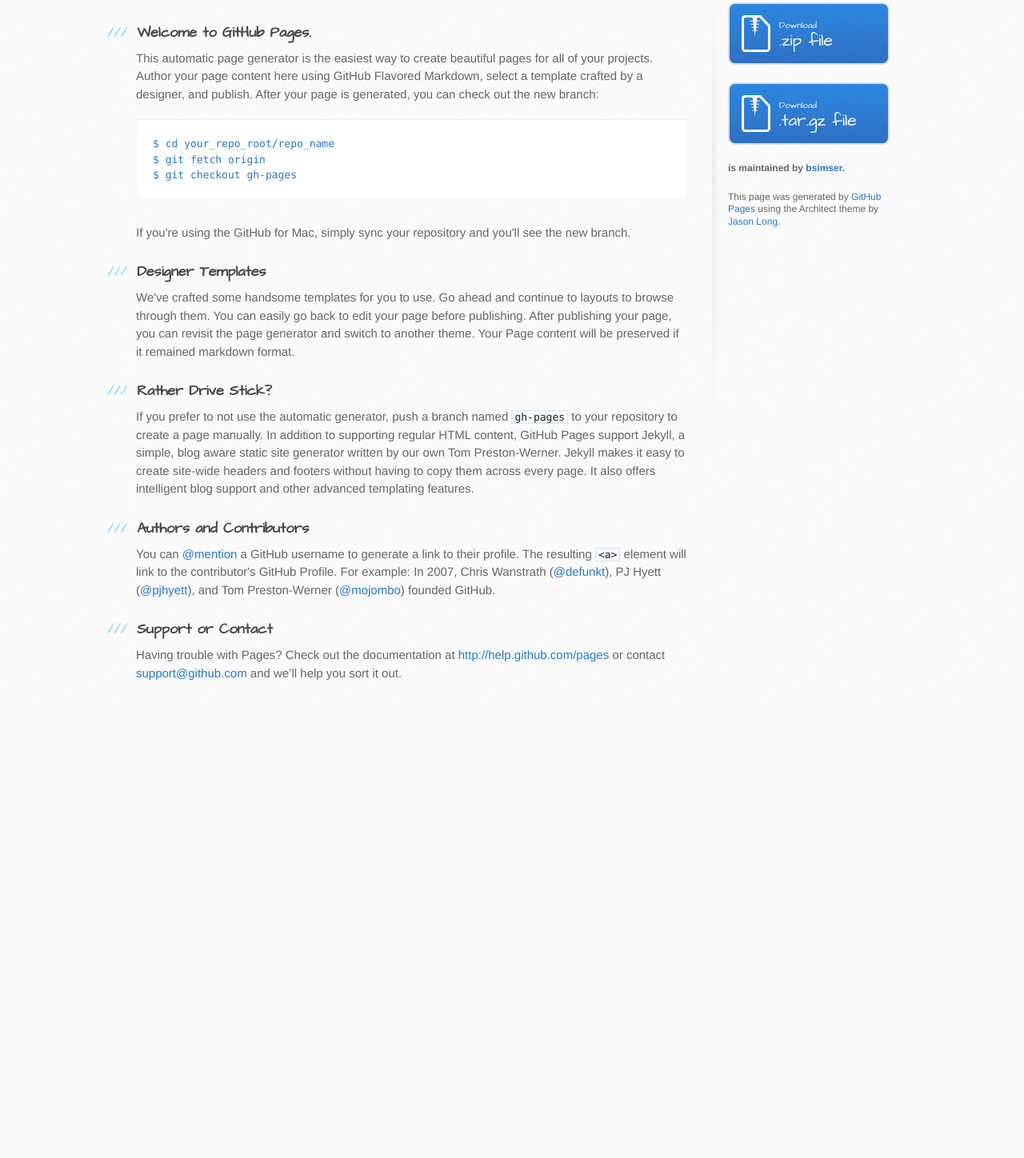
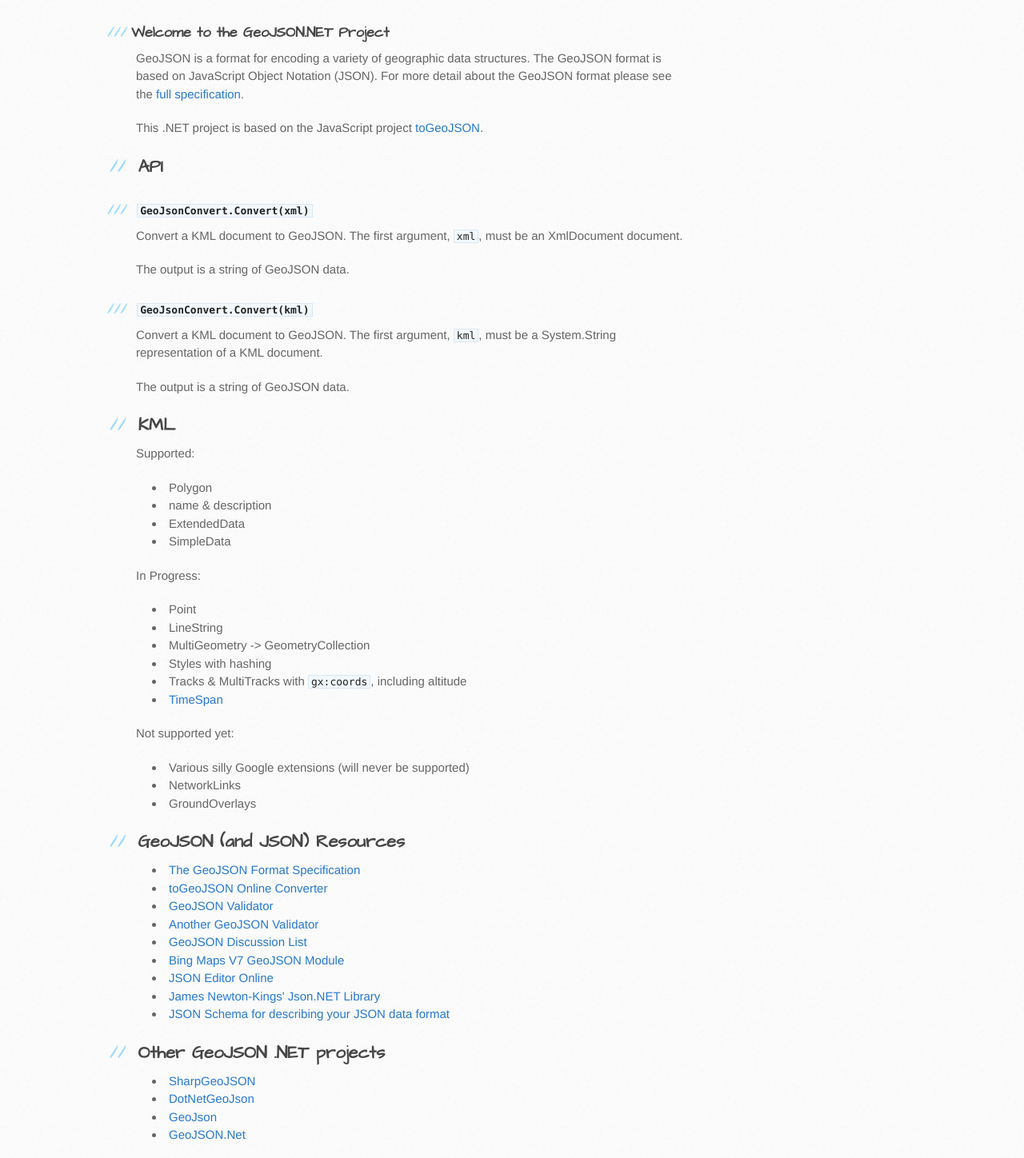
Before and after one commit to bsimser/GeoJSON.NET, a plain HTML site: page index.html in a window 1280 px wide. Shown: the part 263-1711 px from the top of the page at 80% size. Before the commit the page ends 1159 px from the top, so only its background shows below. Drawn offline with Linux system fonts and the light colour scheme.

Commit message:
Replaced boilerplate text in website

```diff
--- a/index.html
+++ b/index.html
@@ -28,37 +28,81 @@
     <div id="content-wrapper">
       <div class="inner clearfix">
         <section id="main-content">
-          <h3>
-<a name="welcome-to-github-pages" class="anchor" href="#welcome-to-github-pages"><span class="octicon octicon-link"></span></a>Welcome to GitHub Pages.</h3>
+<h3>Welcome to the GeoJSON.NET Project</h3>
 
-<p>This automatic page generator is the easiest way to create beautiful pages for all of your projects. Author your page content here using GitHub Flavored Markdown, select a template crafted by a designer, and publish. After your page is generated, you can check out the new branch:</p>
+<p>GeoJSON is a format for encoding a variety of geographic data structures. The GeoJSON format is based on JavaScript Object Notation (JSON). For more detail about the GeoJSON format please see the <a href="http://geojson.org/geojson-spec.html">full specification</a>.</p>
 
-<pre><code>$ cd your_repo_root/repo_name
-$ git fetch origin
-$ git checkout gh-pages
-</code></pre>
+<p>This .NET project is based on the JavaScript project <a href="http://mapbox.github.io/togeojson/">toGeoJSON</a>.</p>
 
-<p>If you're using the GitHub for Mac, simply sync your repository and you'll see the new branch.</p>
+<h2>
+<a name="user-content-api" class="anchor" href="#api"><span class="octicon octicon-link"></span></a>API</h2>
 
 <h3>
-<a name="designer-templates" class="anchor" href="#designer-templates"><span class="octicon octicon-link"></span></a>Designer Templates</h3>
+<a name="user-content-geojsonconvertconvertxml" class="anchor" href="#geojsonconvertconvertxml"><span class="octicon octicon-link"></span></a><code>GeoJsonConvert.Convert(xml)</code>
+</h3>
 
-<p>We've crafted some handsome templates for you to use. Go ahead and continue to layouts to browse through them. You can easily go back to edit your page before publishing. After publishing your page, you can revisit the page generator and switch to another theme. Your Page content will be preserved if it remained markdown format.</p>
+<p>Convert a KML document to GeoJSON. The first argument, <code>xml</code>, must be an XmlDocument
+document.</p>
+
+<p>The output is a string of GeoJSON data.</p>
 
 <h3>
-<a name="rather-drive-stick" class="anchor" href="#rather-drive-stick"><span class="octicon octicon-link"></span></a>Rather Drive Stick?</h3>
+<a name="user-content-geojsonconvertconvertkml" class="anchor" href="#geojsonconvertconvertkml"><span class="octicon octicon-link"></span></a><code>GeoJsonConvert.Convert(kml)</code>
+</h3>
 
-<p>If you prefer to not use the automatic generator, push a branch named <code>gh-pages</code> to your repository to create a page manually. In addition to supporting regular HTML content, GitHub Pages support Jekyll, a simple, blog aware static site generator written by our own Tom Preston-Werner. Jekyll makes it easy to create site-wide headers and footers without having to copy them across every page. It also offers intelligent blog support and other advanced templating features.</p>
+<p>Convert a KML document to GeoJSON. The first argument, <code>kml</code>, must be a System.String representation of a KML document.</p>
 
-<h3>
-<a name="authors-and-contributors" class="anchor" href="#authors-and-contributors"><span class="octicon octicon-link"></span></a>Authors and Contributors</h3>
+<p>The output is a string of GeoJSON data.</p>
 
-<p>You can <a href="https://github.com/blog/821" class="user-mention">@mention</a> a GitHub username to generate a link to their profile. The resulting <code>&lt;a&gt;</code> element will link to the contributor's GitHub Profile. For example: In 2007, Chris Wanstrath (<a href="https://github.com/defunkt" class="user-mention">@defunkt</a>), PJ Hyett (<a href="https://github.com/pjhyett" class="user-mention">@pjhyett</a>), and Tom Preston-Werner (<a href="https://github.com/mojombo" class="user-mention">@mojombo</a>) founded GitHub.</p>
+<h2>
+<a name="user-content-kml" class="anchor" href="#kml"><span class="octicon octicon-link"></span></a>KML</h2>
 
-<h3>
-<a name="support-or-contact" class="anchor" href="#support-or-contact"><span class="octicon octicon-link"></span></a>Support or Contact</h3>
+<p>Supported:</p>
 
-<p>Having trouble with Pages? Check out the documentation at <a href="http://help.github.com/pages">http://help.github.com/pages</a> or contact <a href="mailto:support@github.com">support@github.com</a> and we’ll help you sort it out.</p>
+<ul class="task-list">
+<li>Polygon</li>
+<li>name &amp; description</li>
+<li>ExtendedData</li>
+<li>SimpleData</li>
+</ul><p>In Progress:</p>
+
+<ul class="task-list">
+<li>Point</li>
+<li>LineString</li>
+<li>MultiGeometry -&gt; GeometryCollection</li>
+<li>Styles with hashing</li>
+<li>Tracks &amp; MultiTracks with <code>gx:coords</code>, including altitude</li>
+<li><a href="https://developers.google.com/kml/documentation/kmlreference#timespan">TimeSpan</a></li>
+</ul><p>Not supported yet:</p>
+
+<ul class="task-list">
+<li>Various silly Google extensions (will never be supported)</li>
+<li>NetworkLinks</li>
+<li>GroundOverlays</li>
+</ul><h2>
+<a name="user-content-geojson-and-json-resources" class="anchor" href="#geojson-and-json-resources"><span class="octicon octicon-link"></span></a>GeoJSON (and JSON) Resources</h2>
+
+<ul class="task-list">
+<li><a href="http://geojson.org/geojson-spec.html">The GeoJSON Format Specification</a></li>
+<li><a href="http://mapbox.github.io/togeojson/">toGeoJSON Online Converter</a></li>
+<li><a href="http://geojsonlint.com/">GeoJSON Validator</a></li>
+<li><a href="https://github.com/mapbox/geojsonhint">Another GeoJSON Validator</a></li>
+<li><a href="http://lists.geojson.org/listinfo.cgi/geojson-geojson.org">GeoJSON Discussion List</a></li>
+<li><a href="http://bingmapsv7modules.codeplex.com/wikipage?title=GeoJSON%20Module">Bing Maps V7 GeoJSON Module</a></li>
+<li><a href="http://www.jsoneditoronline.org/">JSON Editor Online</a></li>
+<li><a href="http://james.newtonking.com/json">James Newton-Kings' Json.NET Library</a></li>
+<li><a href="http://json-schema.org/">JSON Schema for describing your JSON data format</a></li>
+</ul><h2>
+<a name="user-content-other-geojson-net-projects" class="anchor" href="#other-geojson-net-projects"><span class="octicon octicon-link"></span></a>Other GeoJSON .NET projects</h2>
+
+<ul class="task-list">
+<li><a href="https://github.com/SpiritMachine/SharpGeoJSON">SharpGeoJSON</a></li>
+<li><a href="https://github.com/Terradue/DotNetGeoJson">DotNetGeoJson</a></li>
+<li><a href="https://github.com/MannusEtten/GeoJson">GeoJson</a></li>
+<li><a href="https://github.com/jbattermann/GeoJSON.Net">GeoJSON.Net</a></li>
+</ul></article>
+  </div>
+
         </section>
 
         <aside id="sidebar">
```
